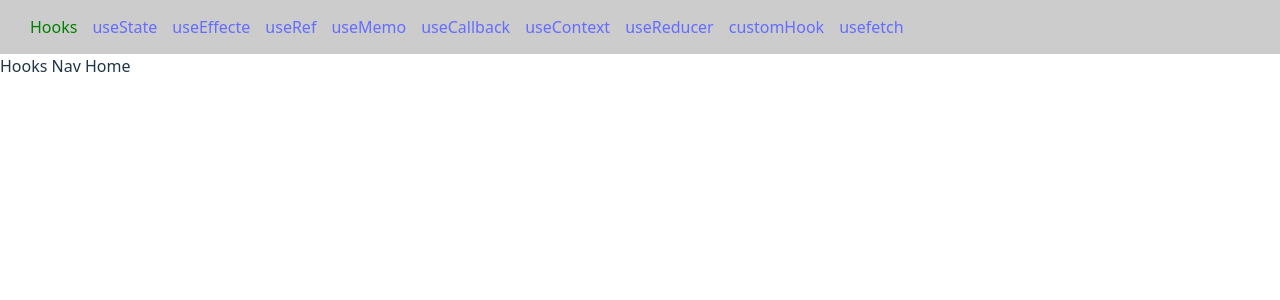
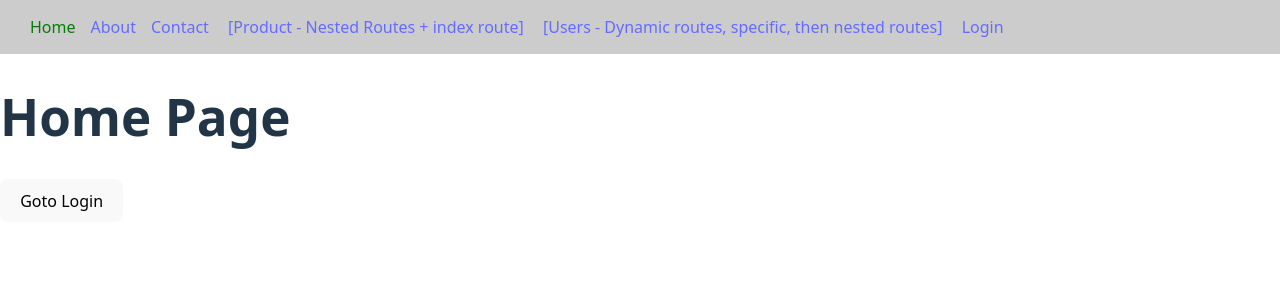
Before and after one commit to gnganapath/DipeshMalvia_YT_UI, a React (Vite) app in the folder react-recall-feb2026/: page / in a window 1280 px wide. Shown: the top 300 px of the page. Built offline with nearby package versions, Linux system fonts and the light colour scheme.

Commit message:
React-router-main-tsx

```diff
--- a/react-recall-feb2026/src/main.tsx
+++ b/react-recall-feb2026/src/main.tsx
@@ -1,12 +1,12 @@
 import { StrictMode } from 'react'
 import { createRoot } from 'react-dom/client'
 import './index.css'
-import App from './App.tsx';
-// import RouterApp from './RouterApp';
+//import App from './App.tsx';
+ import RouterApp from './RouterApp';
 
 createRoot(document.getElementById('root')!).render(
   <StrictMode>
-    <App />
-    {/*<RouterApp />*/}
+    {/*<App />*/}
+    <RouterApp />
   </StrictMode>,
 )
```
